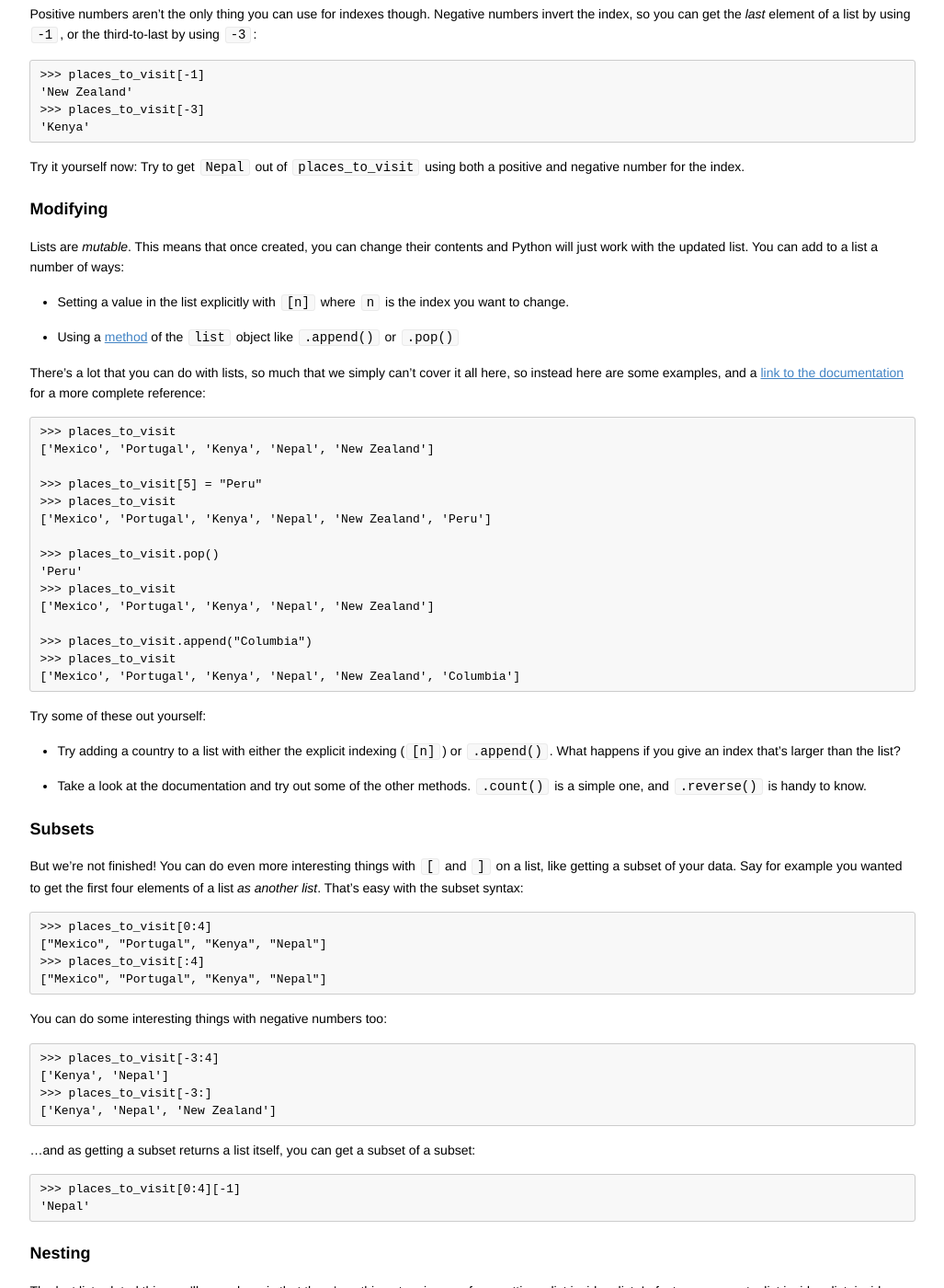
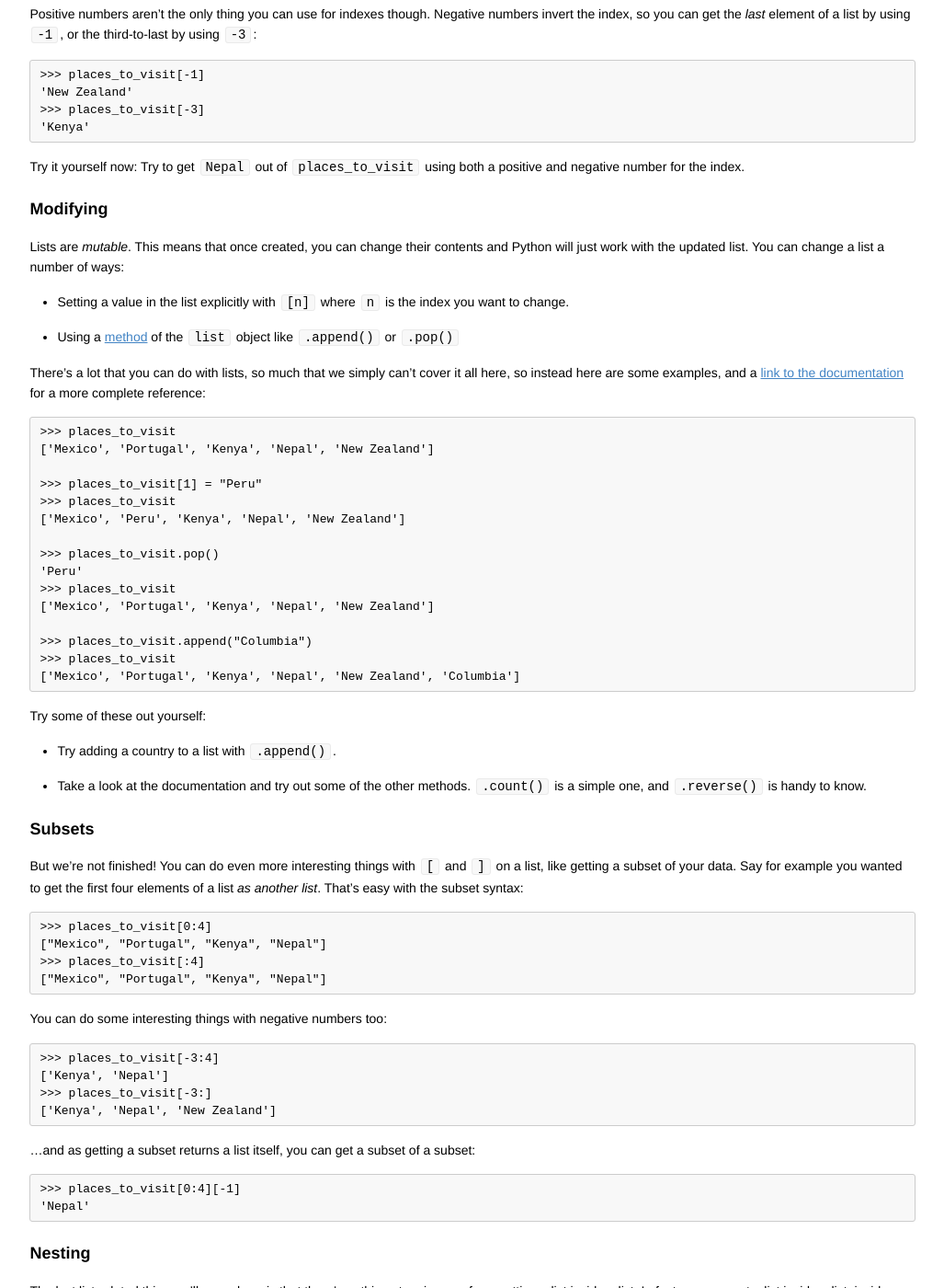
Before and after one commit to codebar/tutorials, a Jekyll site: the page built from python/lesson3/tutorial.md, in a window 1280 px wide and 1400 px high, scrolled down 890 px. Shown: the whole window at 92% size, without its empty margins (126-1153 px from the left). Built offline with Jekyll 4.4.1, drawn with Linux system fonts in a browser that asks for light colours.

Commit message:
You cannot append to a list with []= in Python.
It would work in Ruby, but it just doesn't work in Python 2 or 3.
Even []= immediately after end of list raises exception.

```diff
--- a/python/lesson3/tutorial.md
+++ b/python/lesson3/tutorial.md
@@ -59,7 +59,7 @@ positive and negative number for the index.
 ### Modifying
 
 Lists are *mutable*.  This means that once created, you can change their
-contents and Python will just work with the updated list.  You can add to a
+contents and Python will just work with the updated list.  You can change a
 list a number of ways:
 
 * Setting a value in the list explicitly with `[n]` where `n` is the index you
@@ -74,9 +74,9 @@ for a more complete reference:
     >>> places_to_visit
     ['Mexico', 'Portugal', 'Kenya', 'Nepal', 'New Zealand']
 
-    >>> places_to_visit[5] = "Peru"
+    >>> places_to_visit[1] = "Peru"
     >>> places_to_visit
-    ['Mexico', 'Portugal', 'Kenya', 'Nepal', 'New Zealand', 'Peru']
+    ['Mexico', 'Peru', 'Kenya', 'Nepal', 'New Zealand']
 
     >>> places_to_visit.pop()
     'Peru'
@@ -89,8 +89,7 @@ for a more complete reference:
 
 Try some of these out yourself:
 
-* Try adding a country to a list with either the explicit indexing (`[n]`) or
-  `.append()`.  What happens if you give an index that's larger than the list?
+* Try adding a country to a list with `.append()`.
 * Take a look at the documentation and try out some of the other methods.
   `.count()` is a simple one, and `.reverse()` is handy to know.
 
```
